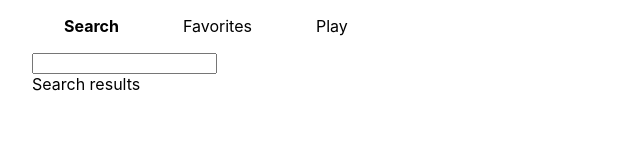
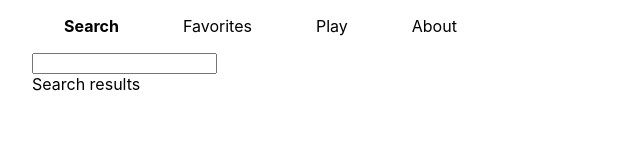
Before and after one commit to bxantus/webradio, a React (Create React App) app: page / in a window 1280 px wide. Shown: the top 160 px of the page, without its empty margins (0-640 px from the left). Built offline with nearby package versions, Linux system fonts and the light colour scheme.

Commit message:
Added about tab, updated a few bits

```diff
--- /dev/null
+++ b/src/components/about.tsx
@@ -0,0 +1,19 @@
+import React from 'react'
+
+export default class About extends React.Component {
+    render() {
+        return <div className="about">
+            <h2>About</h2>
+            <p>
+                Open source webradio implementation.
+            </p>
+            <p>
+                Uses the api provided by <a href="http://www.radio-browser.info">http://www.radio-browser.info</a>
+            </p>
+            <p>
+                If you find any issues, or have feature requests please report them at the project's github page:
+                <a href="https://github.com/bxantus/webradio">https://github.com/bxantus/webradio</a>
+            </p>
+        </div>
+    }
+}
--- a/src/functions/radioSearch.ts
+++ b/src/functions/radioSearch.ts
@@ -14,7 +14,8 @@ export interface Station {
     icon: string,
 }
 
-// api docs at: https://www.radio-browser.info/webservice#General
+// api docs at: https://api.radio-browser.info/
+// and https://de1.api.radio-browser.info/#Advanced_station_search
 export class RadioSearch {
     public query: Query
     private offset = 0
--- a/src/webradio.tsx
+++ b/src/webradio.tsx
@@ -2,6 +2,7 @@ import React from 'react';
 import RadioSearch from './components/search'
 import RadioPlayer from './components/player'
 import { Station } from './functions/radioSearch';
+import About from './components/about';
 
 interface RadioState {
     selectedTab:string
@@ -31,6 +32,7 @@ export default class WebradioApp extends React.Component<{}, RadioState> {
             { title: "Search", content: <RadioSearch onStationSelected={station=> this.stationSelected(station)}>Search content</RadioSearch> },
             { title: "Favorites", content: <div>My favorites</div> },
             { title: "Play", content: <RadioPlayer station={this.state.selectedStation}></RadioPlayer> },
+            { title: "About", content: <About></About>}
         ]
     }
 
```
Also changed, not shown: public/manifest.json.
